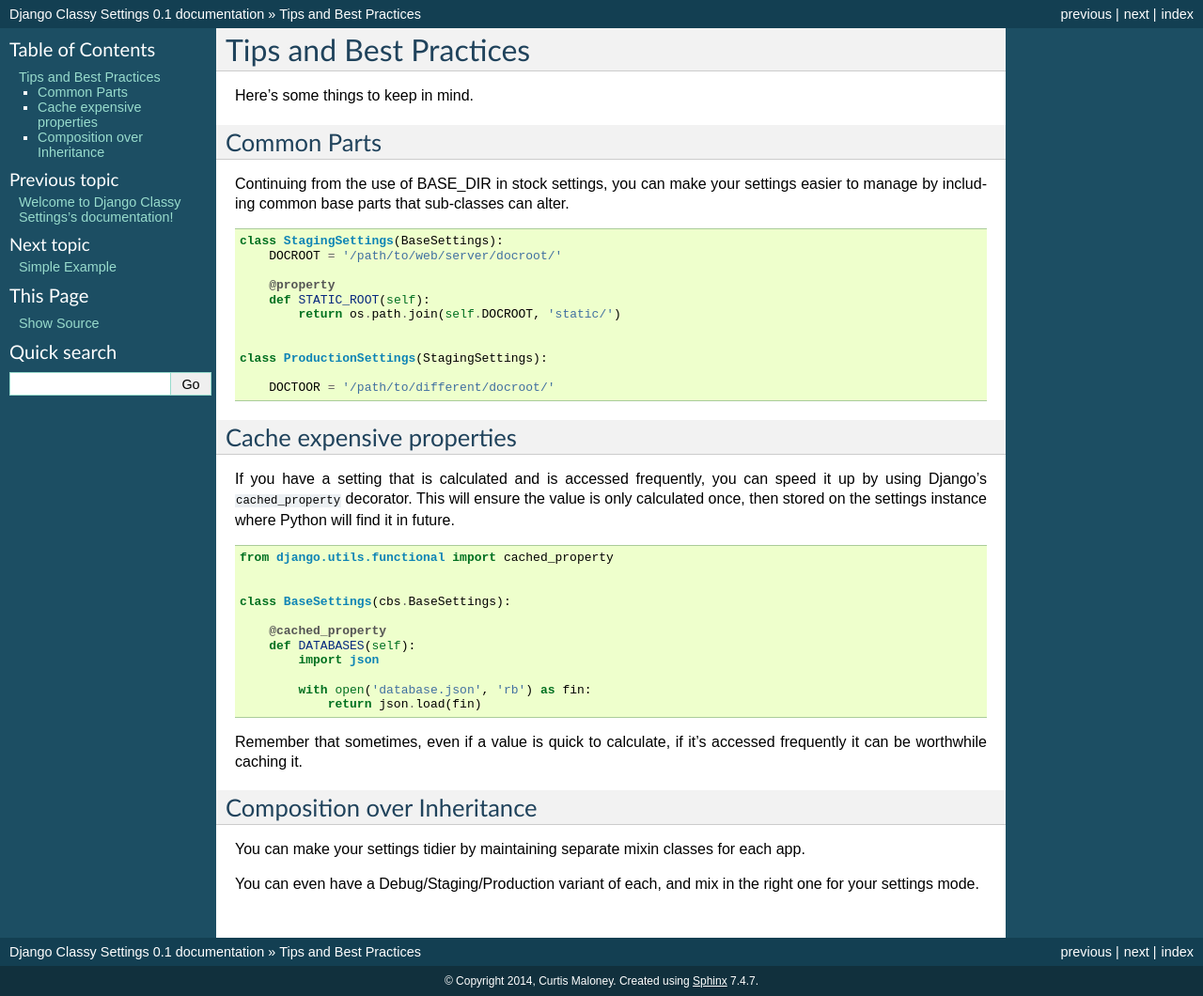
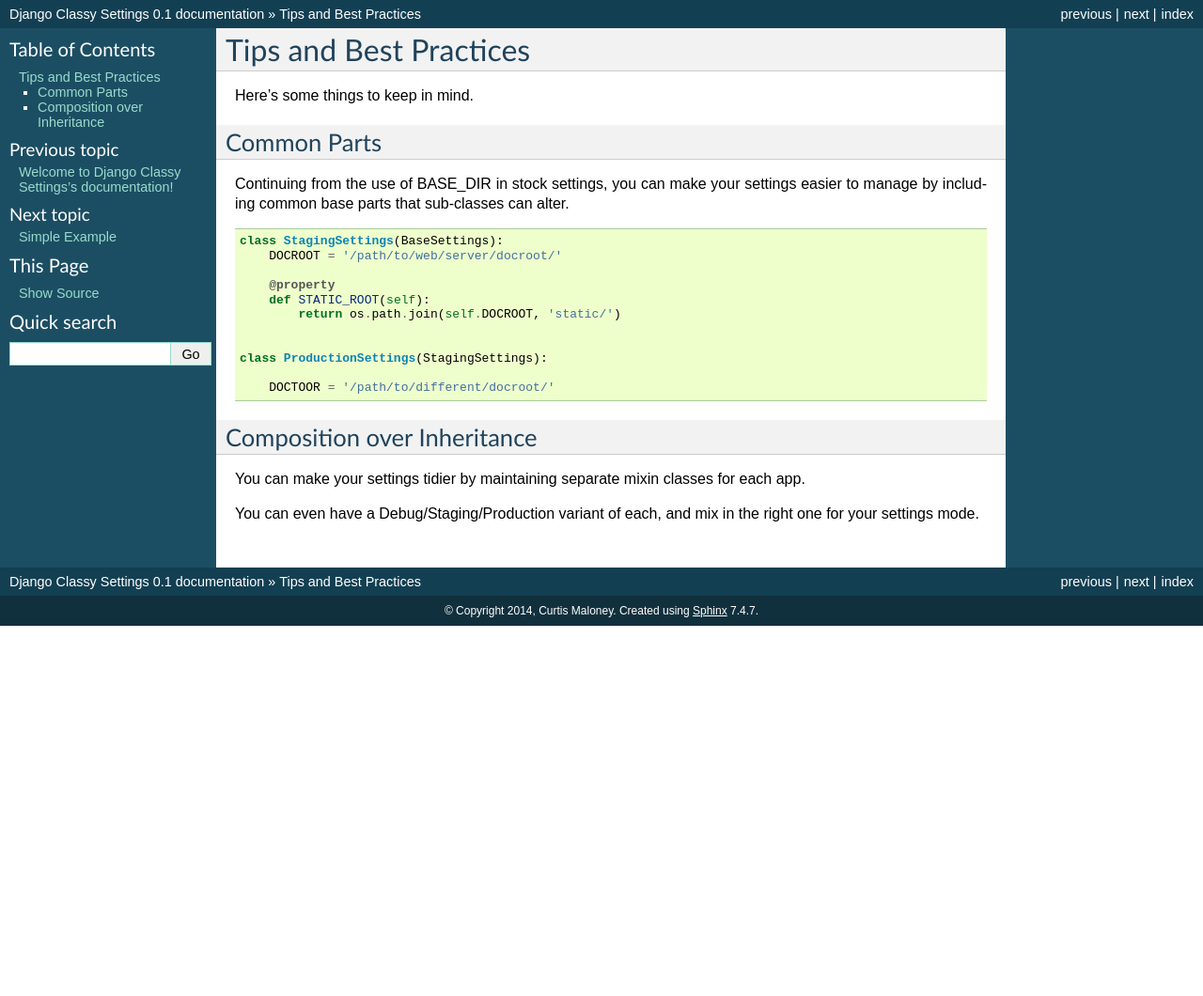
Before and after one commit to funkybob/django-classy-settings, a Sphinx documentation site: the page built from docs/tips.rst, in a window 1280 px wide. Shown: the whole page at 94% size. Built offline with Sphinx 7.4.7, drawn with Linux system fonts in a browser that asks for light colours; after the commit the page ends 900 px from its top, so only the background shows below that.

```diff
--- a/docs/index.rst
+++ b/docs/index.rst
@@ -52,6 +52,9 @@ Derive testing/staging/production settings:
     class ProductionSettings(StagingSettings):
         DEBUG = False
 
+Any upper-case properties will be included in your settings.  Any methods which
+match this will be called to yield their values.
+
 Finally, apply the setting you want:
 
 .. code-block:: python
--- a/docs/simple.rst
+++ b/docs/simple.rst
@@ -26,11 +26,9 @@ Make a settings directory, and into __init__.py put:
 
         DOCROOT = '/path/to/docroot/'
 
-        @property
         def STATIC_ROOT(self):
             return os.path.join(self.DOCROOT, 'static', '')
 
-        @property
         def MEDIA_ROOT(self):
             return os.path.join(self.DOCROOT, 'media', '')
 
--- a/docs/tips.rst
+++ b/docs/tips.rst
@@ -25,31 +25,6 @@ alter.
         DOCTOOR = '/path/to/different/docroot/'
 
 
-Cache expensive properties
---------------------------
-
-If you have a setting that is calculated and is accessed frequently, you can
-speed it up by using Django's ``cached_property`` decorator.  This will ensure
-the value is only calculated once, then stored on the settings instance where
-Python will find it in future.
-
-.. code-block:: python
-
-    from django.utils.functional import cached_property
-
-
-    class BaseSettings(cbs.BaseSettings):
-
-        @cached_property
-        def DATABASES(self):
-            import json
-
-            with open('database.json', 'rb') as fin:
-                return json.load(fin)
-
-Remember that sometimes, even if a value is quick to calculate, if it's accessed
-frequently it can be worthwhile caching it.
-
 Composition over Inheritance
 ----------------------------
 
```
Also changed, not shown: cbs/__init__.py (+6 -1 lines).
